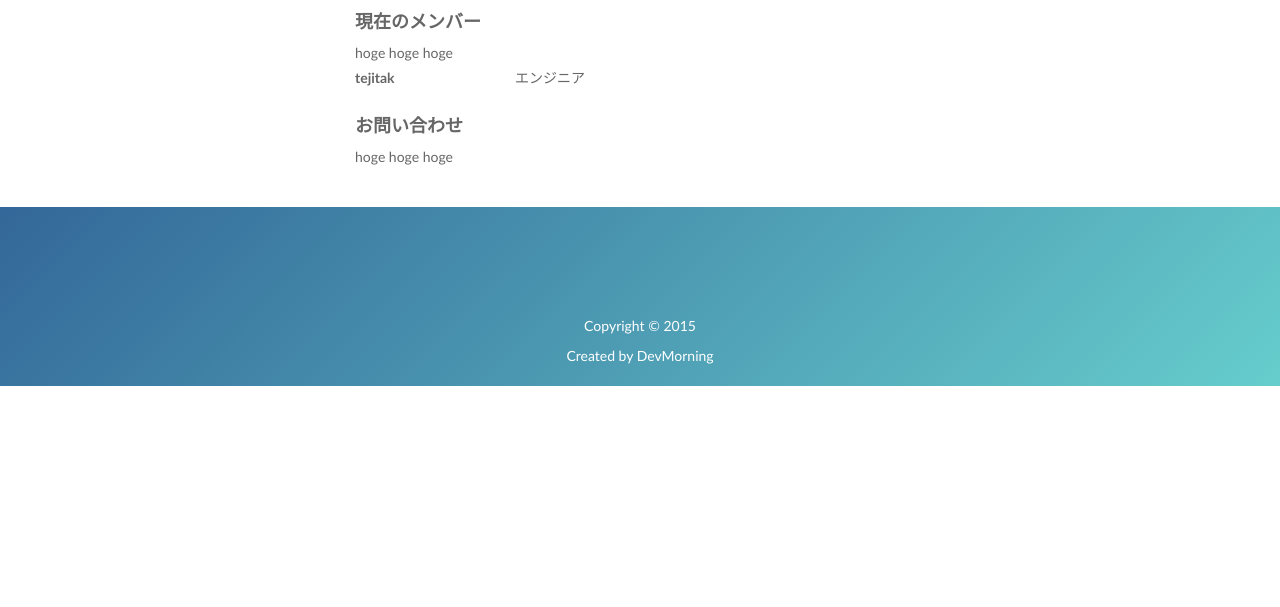
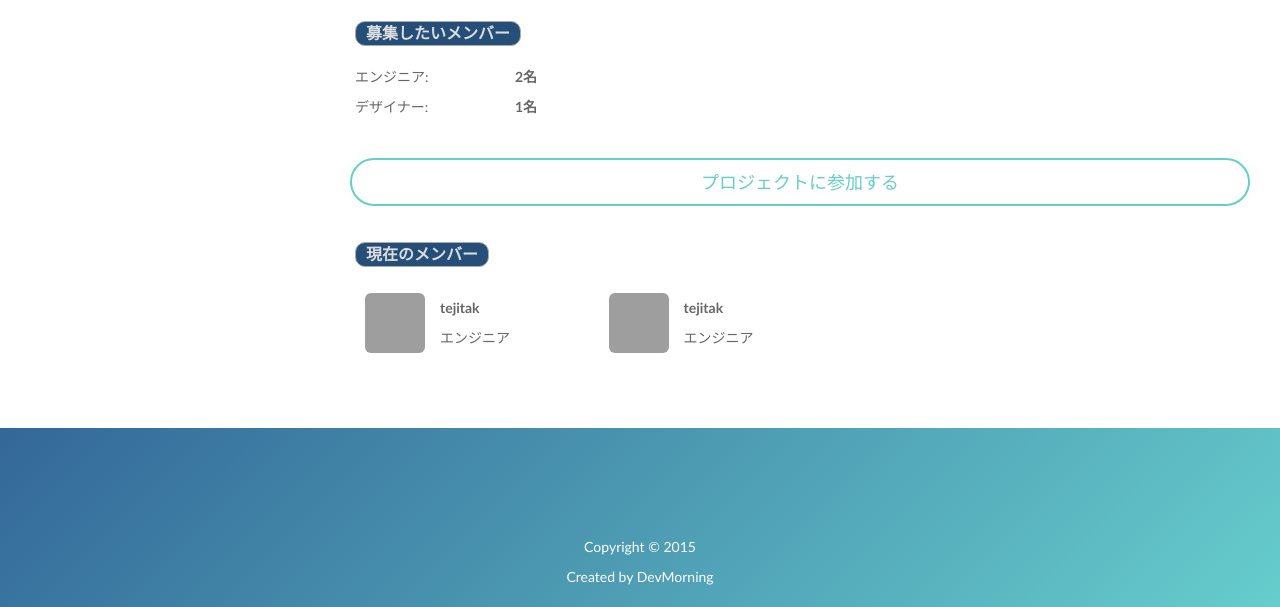
Before and after one commit to shumipro/meetapp, a PHP site: page /public/html/detail.html in a window 1280 px wide. Shown: the part 795-1402 px from the top of the page. Before the commit the page ends 1181 px from the top, so only its background shows below. Run offline with PHP 8.4, Linux system fonts and the light colour scheme; grey boxes are pictures that could not be loaded.

Commit message:
refine styles on detail page

```diff
--- a/public/html/detail.html
+++ b/public/html/detail.html
@@ -53,12 +53,11 @@
     <div class="wrapper">
         <div class="ma-layout-wrap">
             <div>
-                Look for!
             </div>
             <div class="ma-layout clearfix">
                 <div class="ma-layout-col-left">
                     <div>
-                        <img src="https://golang.org/doc/gopher/gopherbw.png" style="width: 184px; height: 184px;">
+                        <img src="https://golang.org/doc/gopher/gopherbw.png" class="sectionImg">
                     </div>
                     <div class="infoBox">
                         <dl>
@@ -72,10 +71,8 @@
                     <section>
                         <div>
                             <h2>野草アプリ</h2>
-                            <div>野草アプリの説明文</div>
+                            <div class="sectionDesc">野草アプリの説明文. 野草アプリの説明文. 野草アプリの説明文. 野草アプリの説明文. 野草アプリの説明文. 野草アプリの説明文. 野草アプリの説明文. 野草アプリの説明文. 野草アプリの説明文. 野草アプリの説明文.</div>
                         </div>
-                    </section>
-                    <section>
                         <div class="row text-center">
                             <input class="ma_detail_joinBtn btn btn-lg btn-primary" type="button" value="プロジェクトに参加する" style="width: 100%;">
                         </div>
@@ -91,8 +88,20 @@
                         </dl>
                     </section>
                     <section>
+                        <div class="row text-center">
+                            <div class="sectionImgWrap">
+                                <img src="https://golang.org/doc/gopher/gopherbw.png" class="sectionImg">
+                            </div>
+                            <div class="sectionImgWrap">
+                                <img src="https://golang.org/doc/gopher/gopherbw.png" class="sectionImg">
+                            </div>
+                            <div class="sectionImgWrap">
+                                <img src="https://golang.org/doc/gopher/gopherbw.png" class="sectionImg">
+                            </div>
+                        </div>
+                    </section>
+                    <section>
                         <div class="sectionTitle">募集したいメンバー</div>
-                        <div>hoge hoge hoge</div>
                         <dl>
                             <dt>エンジニア:</dt><dd>2名</dd>
                             <dt>デザイナー:</dt><dd>1名</dd>
@@ -105,14 +114,30 @@
                     </section>
                     <section>
                         <div class="sectionTitle">現在のメンバー</div>
-                        <div>hoge hoge hoge</div>
-                        <dl>
-                            <dt>tejitak</dt><dd>エンジニア</dd>
-                        </dl>
-                    </section>
-                    <section>
-                        <div class="sectionTitle">お問い合わせ</div>
-                        <div>hoge hoge hoge</div>
+                        <div>
+                            <div class="ma-profile">
+                                <div class="ma-profile-image-wrap">
+                                    <img class="img-rounded ma-profile-image" src="http://graph.facebook.com/10152160532855662/picture?type=square">
+                                </div>
+                                <div class="ma-profile-content-wrap">
+                                    <div class="ma-profile-content">
+                                        <div class="ma-profile-name">tejitak</div>
+                                        <div class="ma-profile-title">エンジニア</div>
+                                    </div>
+                                </div>
+                            </div>
+                            <div class="ma-profile">
+                                <div class="ma-profile-image-wrap">
+                                    <img class="img-rounded ma-profile-image" src="http://graph.facebook.com/10152160532855662/picture?type=square">
+                                </div>
+                                <div class="ma-profile-content-wrap">
+                                    <div class="ma-profile-content">
+                                        <div class="ma-profile-name">tejitak</div>
+                                        <div class="ma-profile-title">エンジニア</div>
+                                    </div>
+                                </div>
+                            </div>
+                        </div>
                     </section>
                 </div>
             </div>
--- a/public/stylus/_commons/base.styl
+++ b/public/stylus/_commons/base.styl
@@ -14,8 +14,25 @@ a:link, a:visited
 .sectionTitle
     font-size 18px
     font-weight bold
-    margin-bottom 8px
+    margin-bottom 16px
+    border 1px solid #aaa
+    border-radius 10px
+    background-color #254F78
+    color #dedede
+    display inline-block
+    padding 0 10px
+    font-size 16px
 
+.sectionDesc
+    margin 16px 0 8px 0
+
+.sectionImgWrap
+    display inline-block
+    margin 10px
+
+.sectionImg
+    width 184px
+    height 184px
 
 /*! Bootstrap extend */
 .btn-file
--- a/public/stylus/_commons/layout.styl
+++ b/public/stylus/_commons/layout.styl
@@ -1,6 +1,6 @@
 /*! layout */
 .ma-layout-wrap
-    margin 20px 40px
+    margin 40px
 
 .ma-layout
     .ma-layout-col-left
--- /dev/null
+++ b/public/stylus/_components/profile.styl
@@ -0,0 +1,30 @@
+/*! Profile */
+.ma-profile
+    width 240px
+    height 80px
+    display inline-block
+
+    .ma-profile-image-wrap
+        width 60px
+        float left
+        margin 10px
+        height 60px
+
+    .ma-profile-image
+        width 60px
+        height 60px
+
+    .ma-profile-content-wrap
+        height 80px
+        display table
+
+    .ma-profile-content
+        display table-cell
+        vertical-align middle
+
+    .ma-profile-name
+        padding 5px
+        font-weight bold
+
+    .ma-profile-title
+        padding 5px
--- a/public/stylus/_components/table.styl
+++ b/public/stylus/_components/table.styl
@@ -6,16 +6,20 @@ dl
         float left
         clear left
         width 160px
-        font-weight bold
+        font-weight 500
         padding 5px 0
 
     dd
         margin-left 110px
         padding 5px 0
+        font-weight 700
+
+        a:link, a:visited
+            text-decoration underline
 
 
 .infoBox
     text-align left
-    margin 8px 0
+    margin 20px 0
     padding 4px
     border 1px solid #ccc
--- a/public/stylus/main.styl
+++ b/public/stylus/main.styl
@@ -22,3 +22,4 @@ components
 */
 @import '_components/tile'
 @import '_components/table'
+@import '_components/profile'
```
Also changed, not shown: views/app/detail.html (+39 -14 lines), public/css/main.css.
